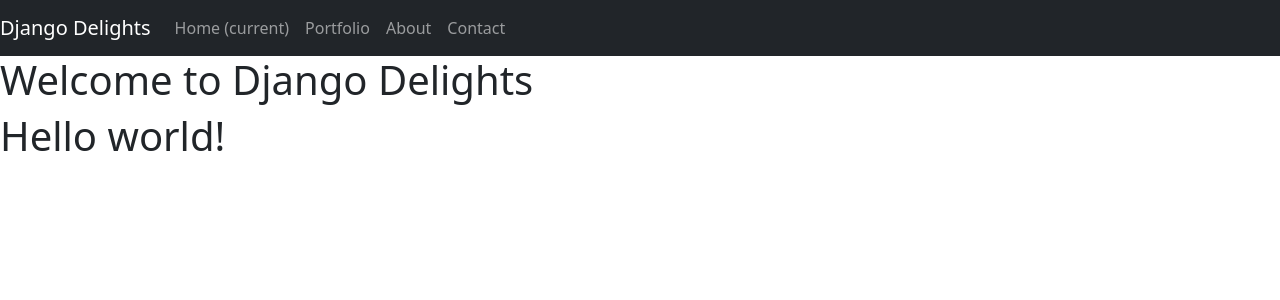
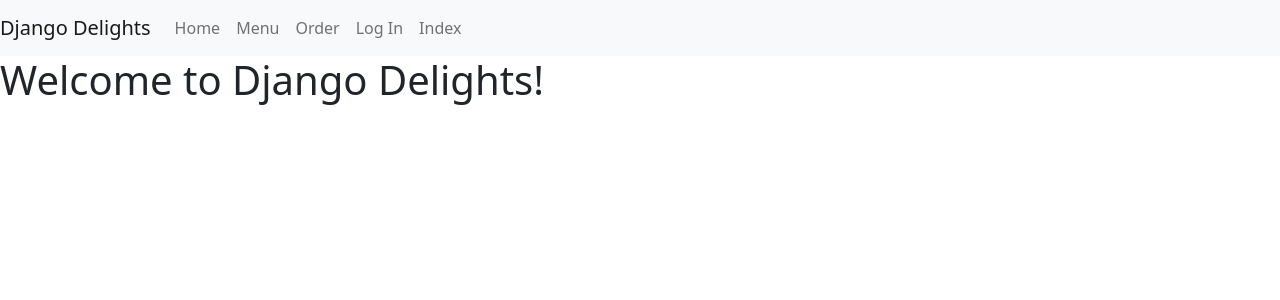
Before and after one commit to myerkes/djangodelights, a Django app: page / in a window 1280 px wide. Shown: the top 300 px of the page. Run offline with Django 3.2, Linux system fonts and the light colour scheme; some libraries are stand-ins or nearby versions.

Commit message:
Create menu view

```diff
--- a/inventory/templates/inventory/base.html
+++ b/inventory/templates/inventory/base.html
@@ -15,7 +15,7 @@
         <h3>Welcome to Vet Office {{ name }}!</h3>
         {% endcomment %}
 
-        <nav class="navbar navbar-expand-md navbar-dark bg-dark">
+        <nav class="navbar navbar-expand-md navbar-light bg-light">
             <a class="navbar-brand" href="/#">Django Delights</a>
             <button class="navbar-toggler" type="button" data-toggle="collapse" data-target="#navbarSupportedContent" aria-controls="navbarSupportedContent" aria-expanded="false" aria-label="Toggle navigation">
               <span class="navbar-toggler-icon"></span>
@@ -24,21 +24,22 @@
             <div class="collapse navbar-collapse" id="navbarSupportedContent">
               <ul class="navbar-nav mr-auto">
                 <li class="nav-item">
-                  <a class="nav-link" href="#">Home <span class="sr-only">(current)</span></a>
+                  <a class="nav-link" href="/">Home</a>
                 </li>
                 <li class="nav-item">
-                  <a class="nav-link" href="#">Portfolio</a>
+                  <a class="nav-link" href="{% url 'menu' %}">Menu</a>
                 </li>
                 <li class="nav-item">
-                  <a class="nav-link" href="#">About</a>
+                    <a class="nav-link" href="#">Order</a>
+                  </li>
+                <li class="nav-item">
+                  <a class="nav-link" href="#">Log In</a>
                 </li>
-                <li class="nav-item">
-                  <a class="nav-link" href="#">Contact</a>
-                </li>
+                {% block navbar %}
+                {% endblock %}
               </ul>
             </div>
           </nav>
-        <h1>Welcome to Django Delights</h1>
 
         {% block content %}
         {% endblock %}
--- a/inventory/templates/inventory/index.html
+++ b/inventory/templates/inventory/index.html
@@ -1,6 +1,13 @@
 {% extends './base.html' %}
 
+{% block navbar %}
+<li class="nav-item">
+    <a class="nav-link" href="#">Index</a>
+</li>
+{% endblock %}
+
 {% block content %}
-<h1>Hello world!</h1>
+
+<h1>Welcome to Django Delights!</h1>
 
 {% endblock %}
--- a/inventory/urls.py
+++ b/inventory/urls.py
@@ -3,4 +3,5 @@ from . import views
 
 urlpatterns = [
     path('', views.index, name='index'),
+    path('menu/', views.MenuItemList.as_view(), name='menu')
 ]
--- a/inventory/views.py
+++ b/inventory/views.py
@@ -1,5 +1,17 @@
+from inventory.models import MenuItem
 from django.shortcuts import render
+from django.views.generic import ListView
+from django.views.generic.edit import CreateView, DeleteView, UpdateView
+from django.contrib.auth.decorators import login_required
+from django.contrib.auth.mixins import LoginRequiredMixin
+from django.urls import reverse_lazy
+from django.contrib.auth.forms import UserCreationForm
 
 # Create your views here.
 def index(request):
     return render(request, 'inventory/index.html')
+
+class MenuItemList(ListView):
+    model = MenuItem
+    context_object_name = 'menuitem_list'
+    template_name = 'inventory/menuitem_list.html'
```
Also changed, not shown: inventory/templates/inventory/menuitem_list.html (added, +19 -0 lines).
